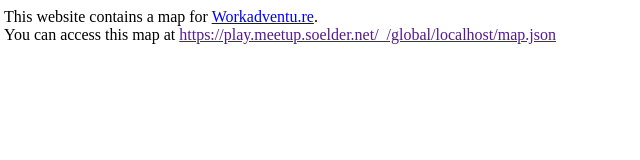
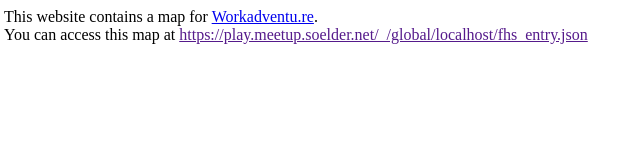
Before and after one commit to fh-adventure-team/MyMap, a plain HTML site: page index.html in a window 1280 px wide. Shown: the full height of the page, 4-644 px from the left. Drawn offline with Linux system fonts and the light colour scheme.

Commit message:
changed Link in index.html another time

```diff
--- a/index.html
+++ b/index.html
@@ -6,7 +6,7 @@
                 if (path.endsWith('index.html')) {
                     path = path.substr(path, path.length - 'index.html'.length);
                 }
-                var url = 'https://play.meetup.soelder.net/_/global/'+window.location.host+path+'map.json';
+                var url = 'https://play.meetup.soelder.net/_/global/'+window.location.host+path+'fhs_entry.json';
                 document.getElementById('mapLink').href = url;
                 document.getElementById('mapLink').innerText = url;
             };
```
